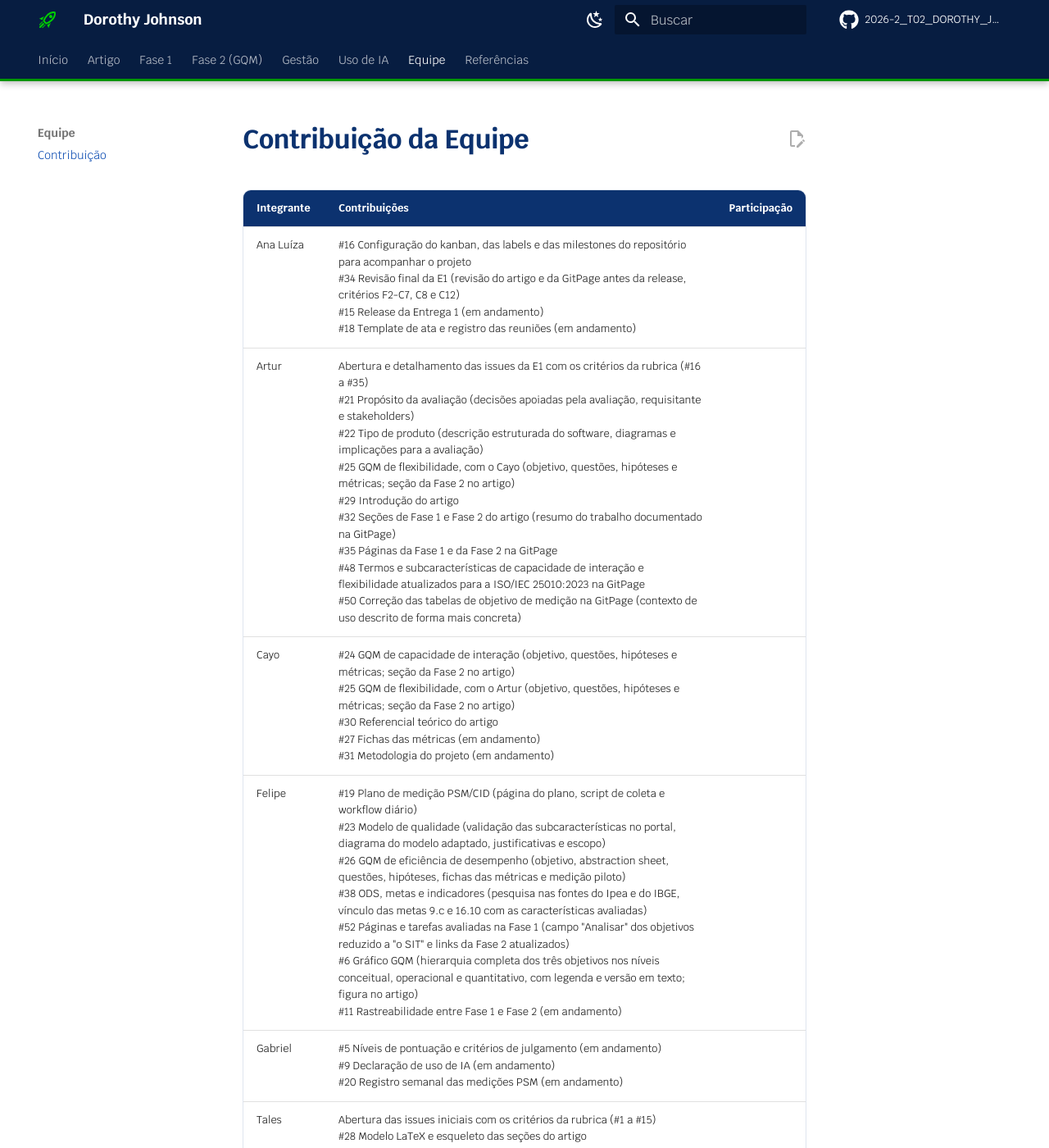
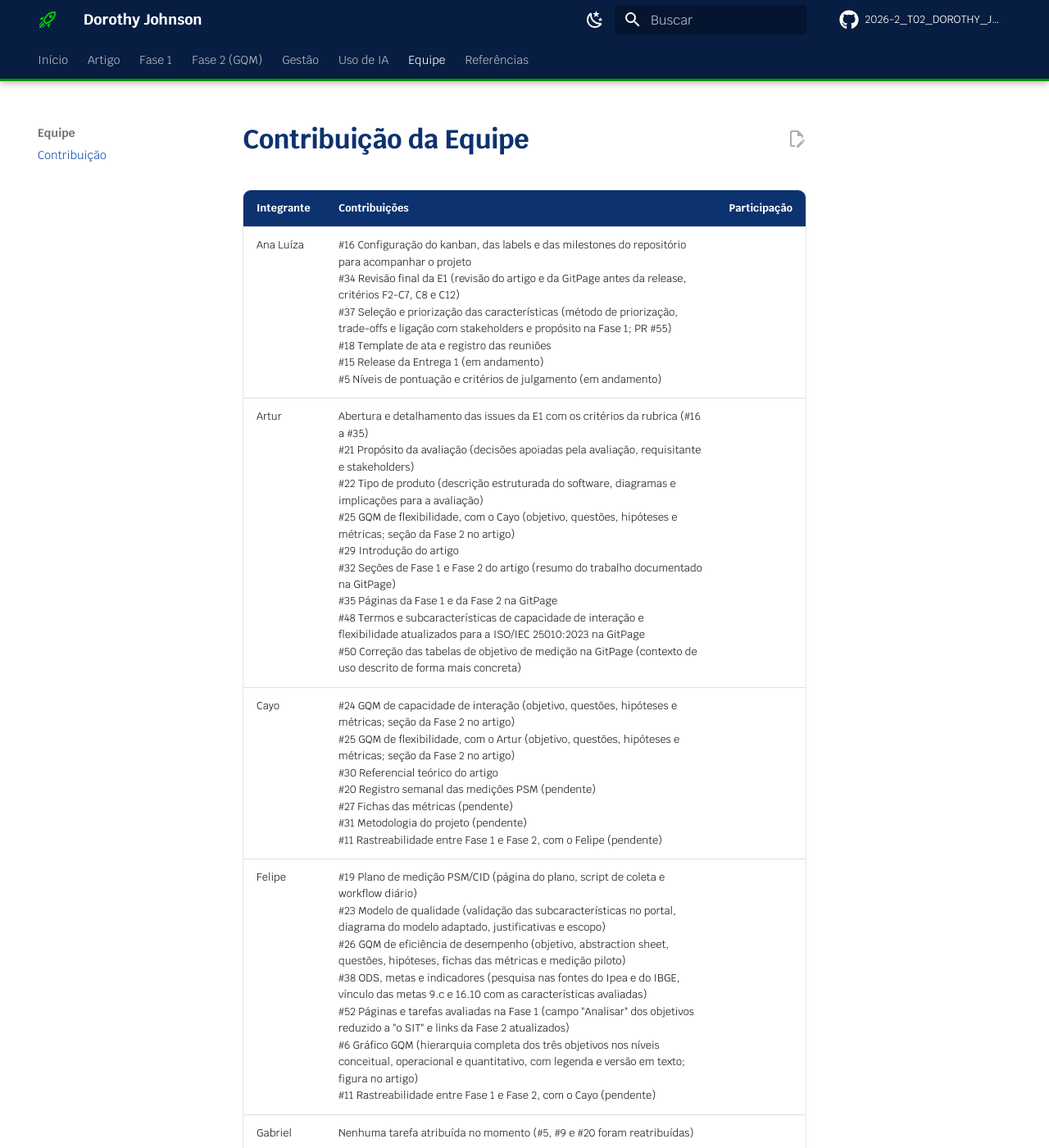
Before and after one commit to FCTE-Qualidade-de-Software-1/2026-2_T02_DOROTHY_JOHSON, an MkDocs documentation site: the page built from docs/contribuicao.md, in a window 1280 px wide and 1400 px high. Shown: the whole window at 82% size. Built offline with MkDocs 1.6.1 and Material for MkDocs 9.7.7, drawn with Linux system fonts in a browser that asks for light colours; comment, search, counter and statistics services are not loaded; some of the changed text lies outside the part shown.

Commit message:
docs: atualiza a tabela de contribuição com as issues fechadas e reatribuídas

```diff
--- a/docs/contribuicao.md
+++ b/docs/contribuicao.md
@@ -2,9 +2,9 @@
 
 | Integrante | Contribuições | Participação |
 |---|---|---|
-| Ana Luíza | #16 Configuração do kanban, das labels e das milestones do repositório para acompanhar o projeto<br>#34 Revisão final da E1 (revisão do artigo e da GitPage antes da release, critérios F2-C7, C8 e C12)<br>#15 Release da Entrega 1 (em andamento)<br>#18 Template de ata e registro das reuniões (em andamento) | |
+| Ana Luíza | #16 Configuração do kanban, das labels e das milestones do repositório para acompanhar o projeto<br>#34 Revisão final da E1 (revisão do artigo e da GitPage antes da release, critérios F2-C7, C8 e C12)<br>#37 Seleção e priorização das características (método de priorização, trade-offs e ligação com stakeholders e propósito na Fase 1; PR #55)<br>#18 Template de ata e registro das reuniões<br>#15 Release da Entrega 1 (em andamento)<br>#5 Níveis de pontuação e critérios de julgamento (em andamento) | |
 | Artur | Abertura e detalhamento das issues da E1 com os critérios da rubrica (#16 a #35)<br>#21 Propósito da avaliação (decisões apoiadas pela avaliação, requisitante e stakeholders)<br>#22 Tipo de produto (descrição estruturada do software, diagramas e implicações para a avaliação)<br>#25 GQM de flexibilidade, com o Cayo (objetivo, questões, hipóteses e métricas; seção da Fase 2 no artigo)<br>#29 Introdução do artigo<br>#32 Seções de Fase 1 e Fase 2 do artigo (resumo do trabalho documentado na GitPage)<br>#35 Páginas da Fase 1 e da Fase 2 na GitPage<br>#48 Termos e subcaracterísticas de capacidade de interação e flexibilidade atualizados para a ISO/IEC 25010:2023 na GitPage<br>#50 Correção das tabelas de objetivo de medição na GitPage (contexto de uso descrito de forma mais concreta) | |
-| Cayo | #24 GQM de capacidade de interação (objetivo, questões, hipóteses e métricas; seção da Fase 2 no artigo)<br>#25 GQM de flexibilidade, com o Artur (objetivo, questões, hipóteses e métricas; seção da Fase 2 no artigo)<br>#30 Referencial teórico do artigo<br>#27 Fichas das métricas (em andamento)<br>#31 Metodologia do projeto (em andamento) | |
-| Felipe | #19 Plano de medição PSM/CID (página do plano, script de coleta e workflow diário)<br>#23 Modelo de qualidade (validação das subcaracterísticas no portal, diagrama do modelo adaptado, justificativas e escopo)<br>#26 GQM de eficiência de desempenho (objetivo, abstraction sheet, questões, hipóteses, fichas das métricas e medição piloto)<br>#38 ODS, metas e indicadores (pesquisa nas fontes do Ipea e do IBGE, vínculo das metas 9.c e 16.10 com as características avaliadas)<br>#52 Páginas e tarefas avaliadas na Fase 1 (campo "Analisar" dos objetivos reduzido a "o SIT" e links da Fase 2 atualizados)<br>#6 Gráfico GQM (hierarquia completa dos três objetivos nos níveis conceitual, operacional e quantitativo, com legenda e versão em texto; figura no artigo)<br>#11 Rastreabilidade entre Fase 1 e Fase 2 (em andamento) | |
-| Gabriel | #5 Níveis de pontuação e critérios de julgamento (em andamento)<br>#9 Declaração de uso de IA (em andamento)<br>#20 Registro semanal das medições PSM (em andamento) | |
-| Tales | Abertura das issues iniciais com os critérios da rubrica (#1 a #15)<br>#28 Modelo LaTeX e esqueleto das seções do artigo<br>#45 Conversão do artigo para o modelo da SBC<br>#46 Remoção da parte de PSM do artigo<br>#17 Organização da estrutura de pastas do repositório (em andamento)<br>#33 Tabela de contribuição (em andamento) | |
+| Cayo | #24 GQM de capacidade de interação (objetivo, questões, hipóteses e métricas; seção da Fase 2 no artigo)<br>#25 GQM de flexibilidade, com o Artur (objetivo, questões, hipóteses e métricas; seção da Fase 2 no artigo)<br>#30 Referencial teórico do artigo<br>#20 Registro semanal das medições PSM (pendente)<br>#27 Fichas das métricas (pendente)<br>#31 Metodologia do projeto (pendente)<br>#11 Rastreabilidade entre Fase 1 e Fase 2, com o Felipe (pendente) | |
+| Felipe | #19 Plano de medição PSM/CID (página do plano, script de coleta e workflow diário)<br>#23 Modelo de qualidade (validação das subcaracterísticas no portal, diagrama do modelo adaptado, justificativas e escopo)<br>#26 GQM de eficiência de desempenho (objetivo, abstraction sheet, questões, hipóteses, fichas das métricas e medição piloto)<br>#38 ODS, metas e indicadores (pesquisa nas fontes do Ipea e do IBGE, vínculo das metas 9.c e 16.10 com as características avaliadas)<br>#52 Páginas e tarefas avaliadas na Fase 1 (campo "Analisar" dos objetivos reduzido a "o SIT" e links da Fase 2 atualizados)<br>#6 Gráfico GQM (hierarquia completa dos três objetivos nos níveis conceitual, operacional e quantitativo, com legenda e versão em texto; figura no artigo)<br>#11 Rastreabilidade entre Fase 1 e Fase 2, com o Cayo (pendente) | |
+| Gabriel | Nenhuma tarefa atribuída no momento (#5, #9 e #20 foram reatribuídas) | |
+| Tales | Abertura das issues iniciais com os critérios da rubrica (#1 a #15)<br>#28 Modelo LaTeX e esqueleto das seções do artigo<br>#45 Conversão do artigo para o modelo da SBC<br>#46 Remoção da parte de PSM do artigo<br>#49 Termos e subcaracterísticas de capacidade de interação e flexibilidade atualizados para a ISO/IEC 25010:2023 no artigo<br>#9 Declaração de uso de IA<br>#17 Organização da estrutura de pastas do repositório<br>#33 Tabela de contribuição (em andamento) | |
```
